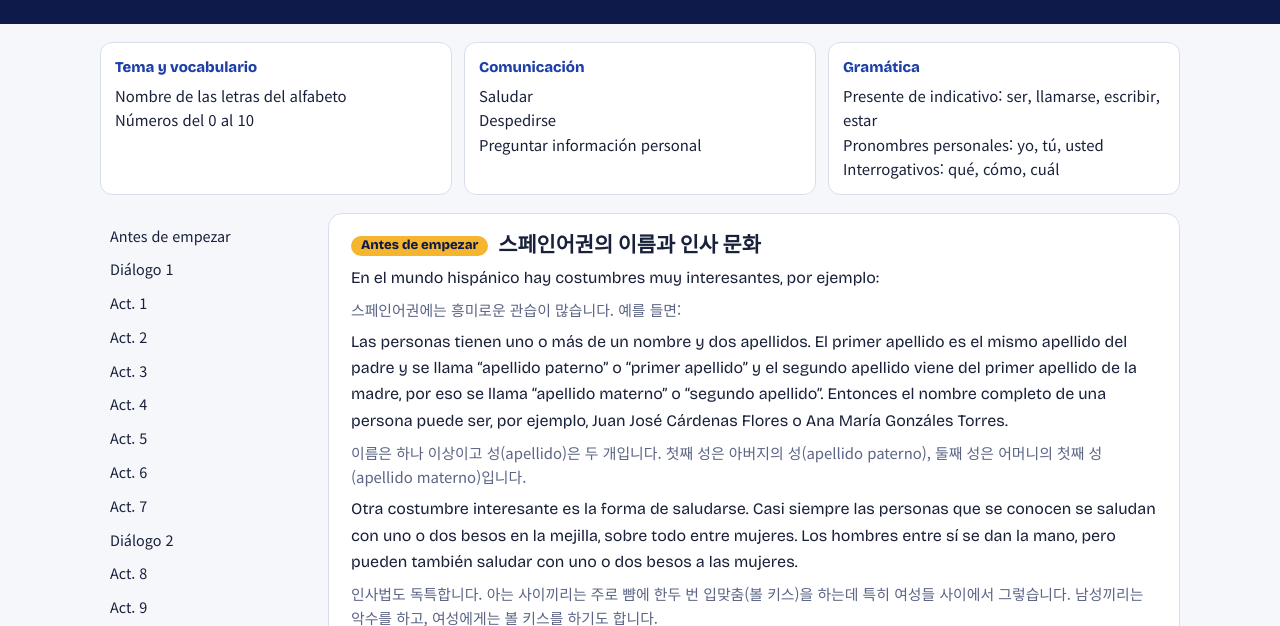
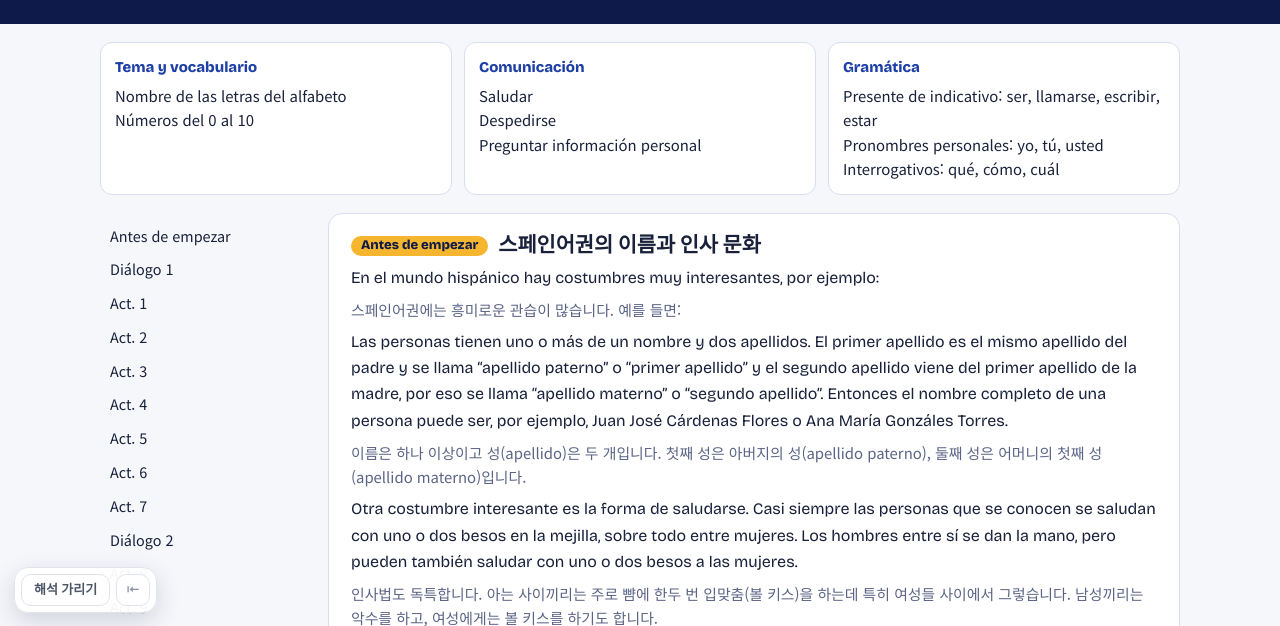
Before and after one commit to yalli2/spanish_conversation, a plain HTML site: page lessons/01.html in a window 1280 px wide. Shown: the part 173-799 px from the top of the page. Drawn offline with nearby package versions, Linux system fonts and the light colour scheme.

Commit message:
뜻 가리기 · 해석 가리기 기능 추가
화면 왼쪽 아래 버튼으로 단어 뜻과 문장 해석을 흐리게 가리고,
가려진 부분을 누르면 하나씩 확인할 수 있습니다. 설정은 페이지를 옮겨도 유지됩니다.

Co-Authored-By: Claude Opus 5.5 <noreply@anthropic.com>
Claude-Session: https://claude.ai/code/session_0117yATE2DKP8NNyhhzFyhXD

```diff
--- /dev/null
+++ b/dain-hide.js
@@ -0,0 +1,140 @@
+window.DAIN_HIDE_CFG={"ko": ".dlg-line .ko"};
+/* 다인에듀 학습 사이트 공통 — 뜻 가리기 · 해석 가리기
+ * 단어의 뜻(mn)과 문장의 해석(ko)을 버튼 한 번으로 흐리게 가리고, 가려진 부분을 누르면 하나씩 확인합니다.
+ * 설정은 브라우저에 저장되어 같은 사이트의 다른 페이지에서도 유지됩니다.
+ * 이 사이트에서 가릴 대상은 위의 CFG(선택자)에 정의되어 있습니다.
+ */
+(function () {
+  "use strict";
+  if (window.__dainHide) return; window.__dainHide = true;
+  var C = window.DAIN_HIDE_CFG || {};
+  var SEL = { mn: C.mn || "", ko: C.ko || "" };
+  var ANY = C.any || "";
+  if (!SEL.mn && !SEL.ko && !ANY) return;
+  var EXCL = ".dh-bar" + (C.exclude ? "," + C.exclude : "");
+  var KEY = "dain-hide:" + (location.pathname.split("/")[1] || "root");
+  var st;
+  try { st = JSON.parse(localStorage.getItem(KEY)) || {}; } catch (e) { st = {}; }
+  st = { mn: !!st.mn, ko: !!st.ko };
+  function save() { try { localStorage.setItem(KEY, JSON.stringify(st)); } catch (e) {} }
+
+  var css = document.createElement("style");
+  css.textContent =
+    "html.dh-hide-mn .dh-mn,html.dh-hide-ko .dh-ko{filter:blur(6px)!important;cursor:pointer;user-select:none;-webkit-user-select:none;transition:filter .15s}" +
+    "html.dh-hide-mn .dh-mn.dh-peek,html.dh-hide-ko .dh-ko.dh-peek{filter:none!important}" +
+    ".dh-bar{position:fixed;left:14px;bottom:14px;z-index:2147483000;display:none;align-items:center;gap:6px;background:rgba(255,255,255,.96);border:1px solid #dfe3eb;border-radius:14px;padding:6px;box-shadow:0 8px 24px rgba(20,30,60,.16);font:600 13px/1.2 system-ui,-apple-system,'Apple SD Gothic Neo','Malgun Gothic',sans-serif}" +
+    ".dh-bar.show{display:flex}" +
+    ".dh-bar button{all:unset;box-sizing:border-box;border:1px solid #dfe3eb;background:#fff;border-radius:10px;padding:7px 12px;color:#4b5565;cursor:pointer;white-space:nowrap;font:inherit}" +
+    ".dh-bar button:hover{border-color:#9aa3b2}" +
+    ".dh-bar button.on{background:#1d2433;color:#fff;border-color:#1d2433}" +
+    ".dh-bar button[hidden]{display:none}" +
+    ".dh-bar .dh-x{padding:7px 9px;color:#8a93a3}" +
+    ".dh-bar.min .dh-k{display:none}" +
+    "@media (max-width:640px){.dh-bar{left:8px;bottom:8px}.dh-bar button{padding:6px 9px;font-size:12px}}" +
+    "@media print{.dh-bar{display:none!important}.dh-mn,.dh-ko{filter:none!important}}";
+  (document.head || document.documentElement).appendChild(css);
+
+  var L = {
+    ko: { mn: "뜻 가리기", ko: "해석 가리기", tmn: "단어의 한국어 뜻을 가립니다", tko: "문장의 한국어 해석을 가립니다", min: "접기", open: "뜻·해석 가리기 펼치기" },
+    en: { mn: "Hide meanings", ko: "Hide translations", tmn: "Blur word meanings", tko: "Blur sentence translations", min: "Collapse", open: "Show hide tools" }
+  };
+  function lang() {
+    var l = (document.documentElement.lang || "ko").toLowerCase();
+    return (C.i18n && l && l.indexOf("ko") !== 0) ? "en" : "ko";
+  }
+
+  var bar;
+  function build() {
+    bar = document.createElement("div");
+    bar.className = "dh-bar"; bar.setAttribute("role", "toolbar");
+    bar.innerHTML = '<button type="button" class="dh-k" data-k="mn"></button><button type="button" class="dh-k" data-k="ko"></button><button type="button" class="dh-x">⇤</button>';
+    document.body.appendChild(bar);
+    Array.prototype.forEach.call(bar.querySelectorAll(".dh-k"), function (b) {
+      b.addEventListener("click", function () { st[b.dataset.k] = !st[b.dataset.k]; save(); apply(); });
+    });
+    var x = bar.querySelector(".dh-x");
+    try { if (localStorage.getItem(KEY + ":min") === "1") bar.classList.add("min"); } catch (e) {}
+    x.addEventListener("click", function () {
+      bar.classList.toggle("min");
+      try { localStorage.setItem(KEY + ":min", bar.classList.contains("min") ? "1" : "0"); } catch (e) {}
+      label();
+    });
+    label();
+  }
+  function label() {
+    var t = L[lang()];
+    bar.setAttribute("aria-label", t.mn + " / " + t.ko);
+    var bm = bar.querySelector('[data-k="mn"]'), bk = bar.querySelector('[data-k="ko"]'), x = bar.querySelector(".dh-x");
+    bm.textContent = t.mn; bm.title = t.tmn; bk.textContent = t.ko; bk.title = t.tko;
+    var min = bar.classList.contains("min");
+    x.textContent = min ? "👁" : "⇤"; x.title = min ? t.open : t.min;
+  }
+  function apply() {
+    document.documentElement.classList.toggle("dh-hide-mn", st.mn);
+    document.documentElement.classList.toggle("dh-hide-ko", st.ko);
+    Array.prototype.forEach.call(bar.querySelectorAll(".dh-k"), function (b) {
+      b.classList.toggle("on", st[b.dataset.k]); b.setAttribute("aria-pressed", st[b.dataset.k] ? "true" : "false");
+    });
+    Array.prototype.forEach.call(document.querySelectorAll(".dh-peek"), function (e) { e.classList.remove("dh-peek"); });
+  }
+  function mark(k) {
+    if (!SEL[k]) return;
+    var list; try { list = document.querySelectorAll(SEL[k]); } catch (e) { return; }
+    Array.prototype.forEach.call(list, function (el) {
+      if (el.classList.contains("dh-mn") || el.classList.contains("dh-ko") || el.closest(EXCL)) return;
+      if (!/\S/.test(el.textContent || "")) return;
+      el.classList.add("dh-" + k);
+    });
+  }
+  // 같은 클래스로 뜻과 해석이 함께 쓰이는 사이트: 글의 길이·문장부호로 구분
+  function kindOf(el) {
+    var t = (el.textContent || "").replace(/\s+/g, " ").trim().replace(/\s*[(（][^()（）]*[)）]$/, "");
+    if (/[.?!。…？！]["'”’)]*$/.test(t)) return "ko";
+    if (/(니다|어요|아요|해요|세요|이에요|예요|군요|네요|지요|죠|까요?|다)$/.test(t) && t.length > 6) return "ko";
+    if (t.length > 22 || t.split(" ").length > 4) return "ko";
+    return "mn";
+  }
+  function markAny() {
+    if (!ANY) return;
+    var list; try { list = document.querySelectorAll(ANY); } catch (e) { return; }
+    Array.prototype.forEach.call(list, function (el) {
+      if (el.classList.contains("dh-mn") || el.classList.contains("dh-ko") || el.closest(EXCL)) return;
+      if (!/\S/.test(el.textContent || "")) return;
+      el.classList.add("dh-" + kindOf(el));
+    });
+  }
+  function scan() {
+    if (!bar.isConnected) { document.body.appendChild(bar); apply(); }
+    mark("mn"); mark("ko"); markAny();
+    var hm = !!document.querySelector(".dh-mn"), hk = !!document.querySelector(".dh-ko");
+    bar.querySelector('[data-k="mn"]').hidden = !hm;
+    bar.querySelector('[data-k="ko"]').hidden = !hk;
+    bar.classList.toggle("show", hm || hk);
+    label();
+  }
+  document.addEventListener("click", function (e) {
+    var t = e.target.closest && e.target.closest(".dh-mn,.dh-ko");
+    if (!t) return;
+    var hidden = (st.mn && t.classList.contains("dh-mn")) || (st.ko && t.classList.contains("dh-ko"));
+    if (!hidden) return;
+    if (t.classList.contains("dh-peek")) { t.classList.remove("dh-peek"); }
+    else { t.classList.add("dh-peek"); }
+    e.preventDefault(); e.stopPropagation();
+  }, true);
+
+  function start() {
+    build(); apply(); scan();
+    var timer = null;
+    new MutationObserver(function (muts) {
+      for (var i = 0; i < muts.length; i++) {
+        var m = muts[i];
+        if (m.type === "attributes" || (m.target.closest && m.target.closest(".dh-bar"))) continue;
+        if (!bar.isConnected) { scan(); return; }
+        clearTimeout(timer); timer = setTimeout(scan, 150); return;
+      }
+    }).observe(document.body, { childList: true, subtree: true, attributes: true, attributeFilter: ["lang"] });
+    new MutationObserver(function () { clearTimeout(timer); timer = setTimeout(scan, 150); })
+      .observe(document.documentElement, { attributes: true, attributeFilter: ["lang"] });
+  }
+  if (document.readyState === "loading") document.addEventListener("DOMContentLoaded", start); else start();
+})();
--- a/lessons/01.html
+++ b/lessons/01.html
@@ -6,4 +6,5 @@
 <link rel="stylesheet" href="../assets/style.css"></head>
 <body data-lesson="1">
 <script src="../data/meta.js"></script><script src="../data/audio-map.js"></script><script src="../data/tts-map.js"></script><script src="../data/lesson01.js"></script><script src="../assets/app.js"></script>
+<script src="../dain-hide.js" defer></script>
 </body></html>
```
Also changed, not shown: index.html (+1 -0 lines), lessons/02.html (+1 -0 lines), lessons/03.html (+1 -0 lines), lessons/04.html (+1 -0 lines), lessons/05.html (+1 -0 lines), lessons/06.html (+1 -0 lines), lessons/07.html (+1 -0 lines), lessons/08.html (+1 -0 lines), lessons/09.html (+1 -0 lines), lessons/10.html (+1 -0 lines), lessons/11.html (+1 -0 lines), lessons/12.html (+1 -0 lines), resources.html (+2 -1 lines).
